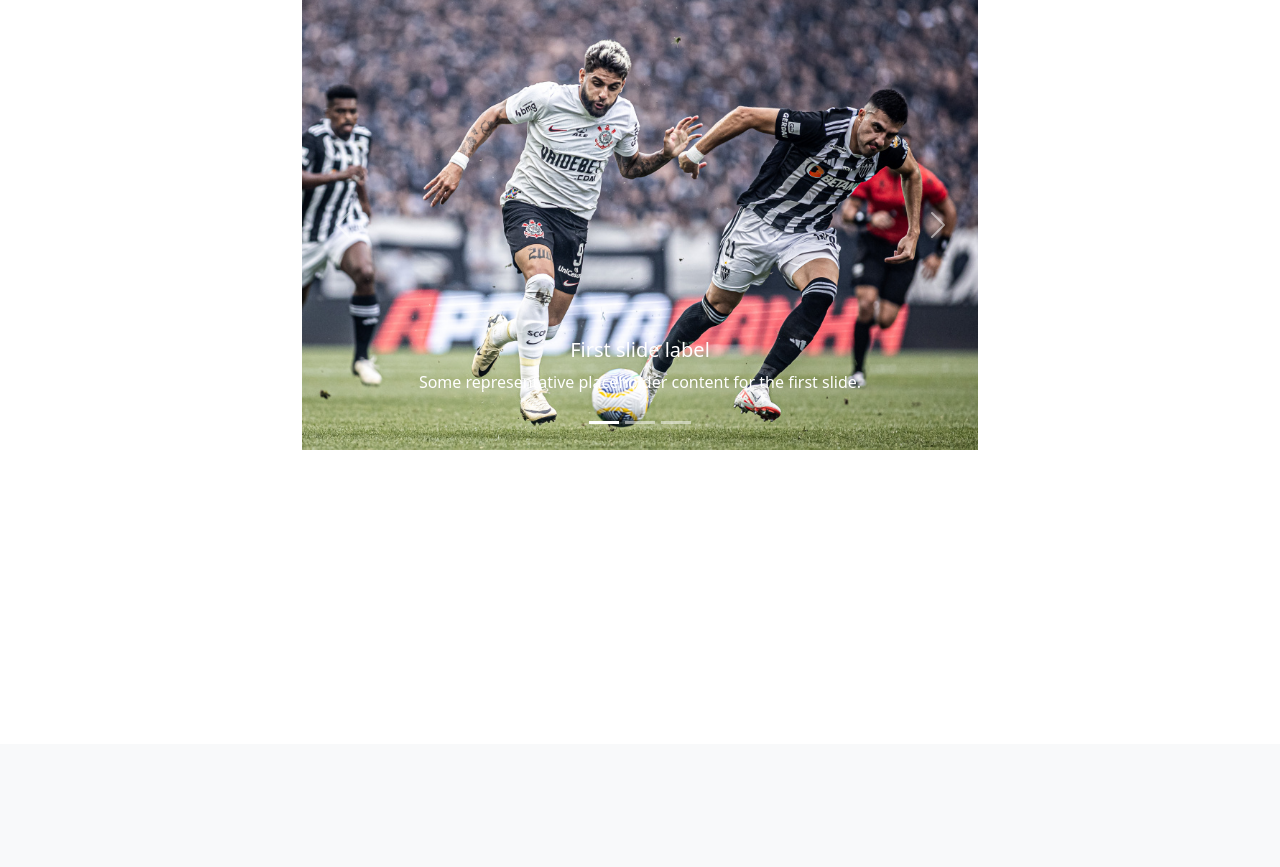
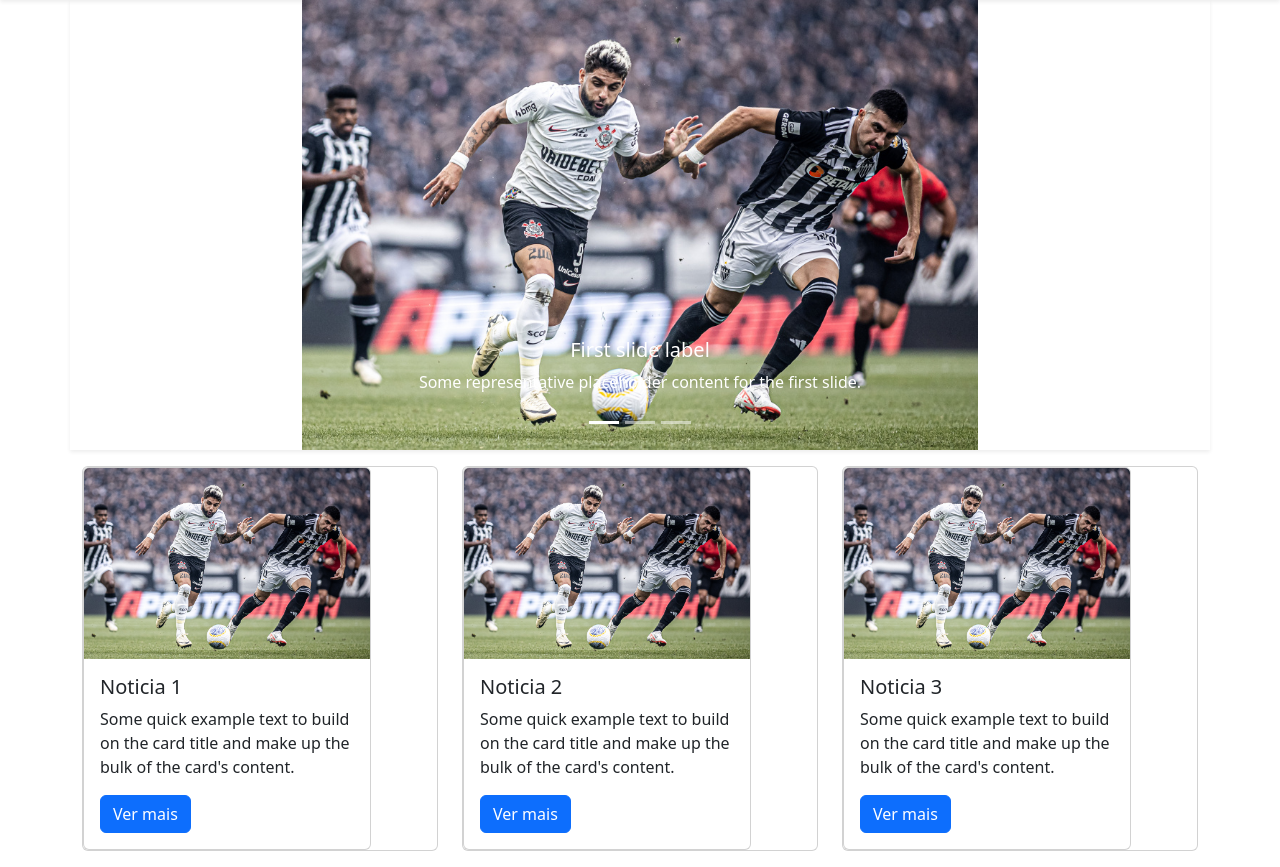
Before and after one commit to FaelSantoss/challenge2_classPW, a Flask app: page / in a window 1280 px wide. Shown: the part 56-923 px from the top of the page. Before the commit the page ends 506 px from the top, so only its background shows below. Run offline with Flask 3, Linux system fonts and the light colour scheme.

Commit message:
add cards

```diff
--- a/project/templates/homepage.html
+++ b/project/templates/homepage.html
@@ -8,9 +8,9 @@
     <link href="https://cdn.jsdelivr.net/npm/bootstrap@5.3.3/dist/css/bootstrap.min.css" rel="stylesheet" integrity="sha384-QWTKZyjpPEjISv5WaRU9OFeRpok6YctnYmDr5pNlyT2bRjXh0JMhjY6hW+ALEwIH" crossorigin="anonymous">
     {% endblock %}
 </head>
-<body>
+<body class="bg-white">
     {% block header %}
-    <nav class="navbar navbar-expand-lg bg-body-tertiary">
+    <nav class="navbar navbar-expand-lg bg-body-tertiary shadow-sm">
         <div class="container-fluid">
           <a class="navbar-brand" href="/">Meu Timão</a>
           <button class="navbar-toggler" type="button" data-bs-toggle="collapse" data-bs-target="#navbarNavDropdown" aria-controls="navbarNavDropdown" aria-expanded="false" aria-label="Toggle navigation">
@@ -37,7 +37,8 @@
       </nav>
       {% endblock %}
       {% block body %}
-      <div class="row justify-content-center mb-3">
+      <div class="container">
+      <div class="row justify-content-center mb-3 shadow-sm">
       <div id="carouselExampleCaptions" class="carousel slide" style="max-width: 700px; max-height: 500px;">
         <div class="carousel-indicators">
           <button type="button" data-bs-target="#carouselExampleCaptions" data-bs-slide-to="0" class="active" aria-current="true" aria-label="Slide 1"></button>
@@ -67,6 +68,7 @@
             </div>
           </div>
         </div>
+      </div>
         <button class="carousel-control-prev" type="button" data-bs-target="#carouselExampleCaptions" data-bs-slide="prev">
           <span class="carousel-control-prev-icon" aria-hidden="true"></span>
           <span class="visually-hidden">Previous</span>
@@ -77,6 +79,46 @@
         </button>
       </div>
       </div>
+      <div class="container">
+        <div class="row">
+          <div class="col-sm-4">
+            <div class="card mb-3">
+      <div class="card" style="width: 18rem;">
+        <img src="{{ url_for('static', filename='noticia1.jpg') }}" class="card-img-top" alt="...">
+        <div class="card-body">
+          <h5 class="card-title">Noticia 1</h5>
+          <p class="card-text">Some quick example text to build on the card title and make up the bulk of the card's content.</p>
+          <a href="/noticia1" class="btn btn-primary">Ver mais</a>
+        </div>
+      </div>
+    </div>
+  </div>
+  <div class="col-sm-4">
+    <div class="card mb-3">
+      <div class="card" style="width: 18rem;">
+        <img src="{{ url_for('static', filename='noticia1.jpg') }}" class="card-img-top" alt="...">
+        <div class="card-body">
+          <h5 class="card-title">Noticia 2</h5>
+          <p class="card-text">Some quick example text to build on the card title and make up the bulk of the card's content.</p>
+          <a href="/noticia2" class="btn btn-primary">Ver mais</a>
+        </div>
+      </div>
+    </div>
+  </div>
+  <div class="col-sm-4">
+    <div class="card mb-3">
+      <div class="card" style="width: 18rem;">
+        <img src="{{ url_for('static', filename='noticia1.jpg') }}" class="card-img-top" alt="...">
+        <div class="card-body">
+          <h5 class="card-title">Noticia 3</h5>
+          <p class="card-text">Some quick example text to build on the card title and make up the bulk of the card's content.</p>
+          <a href="/noticia3" class="btn btn-primary">Ver mais</a>
+        </div>
+      </div>
+    </div>
+  </div>
+</div>
+</div>
       {% endblock %}
       {% block script %}
       <script src="https://cdn.jsdelivr.net/npm/bootstrap@5.3.3/dist/js/bootstrap.bundle.min.js" integrity="sha384-YvpcrYf0tY3lHB60NNkmXc5s9fDVZLESaAA55NDzOxhy9GkcIdslK1eN7N6jIeHz" crossorigin="anonymous"></script>
```
